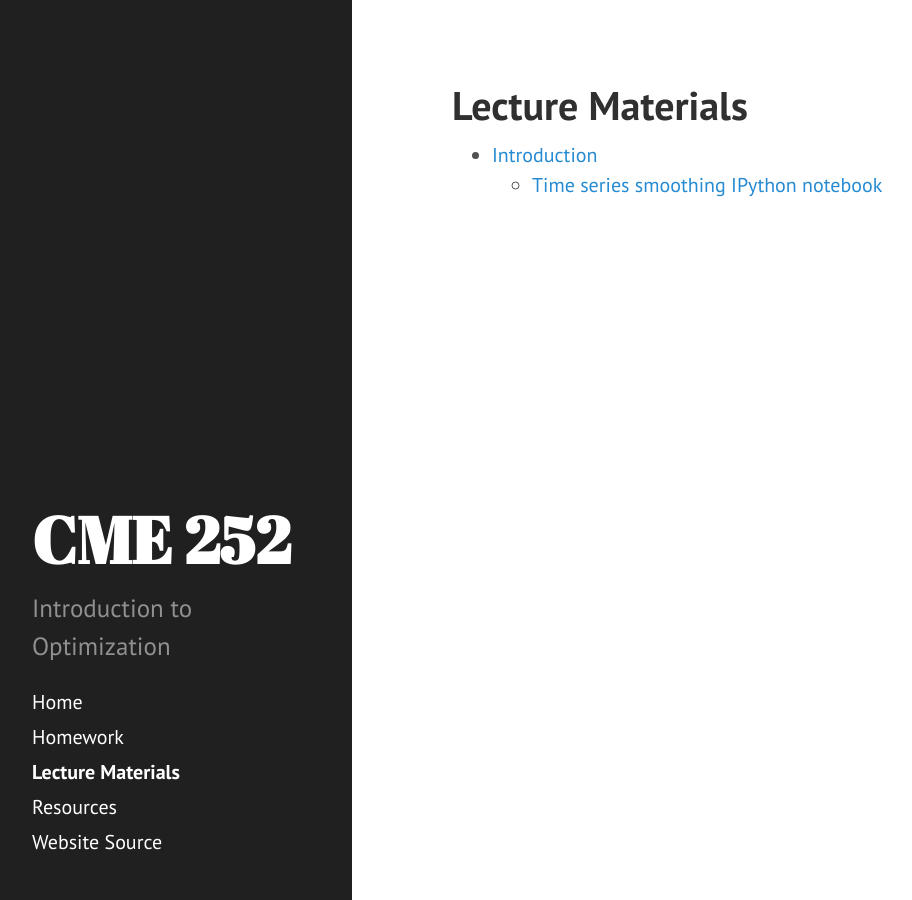
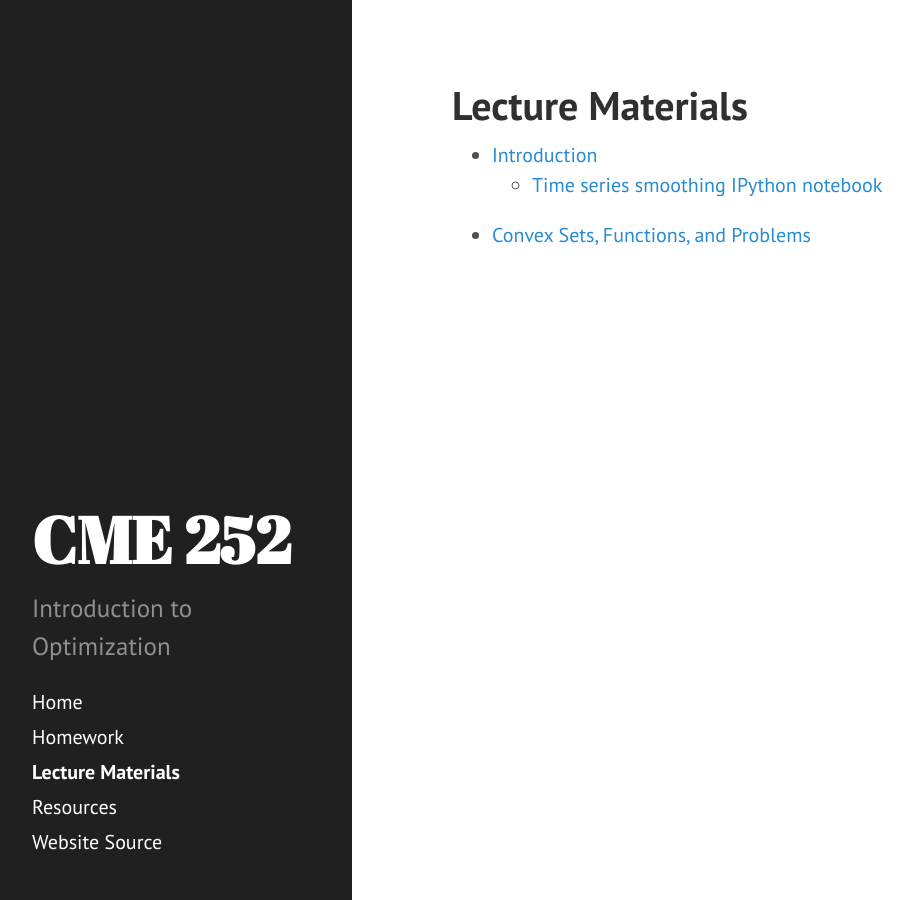
Before and after one commit to ajfriend/cme252, a Jekyll site: the page built from lecture_materials.md, in a window 1280 px wide. Shown: the whole page, without its empty margins (8-920 px from the left). Built offline with Jekyll 4.4.1, drawn with Linux system fonts in a browser that asks for light colours; Markdown is read by kramdown in place of the engine named in the settings.

Commit message:
lecture 2 up

```diff
--- a/lecture_materials.md
+++ b/lecture_materials.md
@@ -5,3 +5,4 @@ title: Lecture Materials
 
 - [Introduction](https://github.com/icme/cme252-optimization/blob/master/lectures/intro/intro.pdf)
     - [Time series smoothing IPython notebook](http://nbviewer.ipython.org/github/icme/cme252-optimization/blob/master/lectures/intro/smooth.ipynb)
+- [Convex Sets, Functions, and Problems](https://github.com/icme/cme252-optimization/raw/master/lectures/convexity/convexity.pdf)
```
